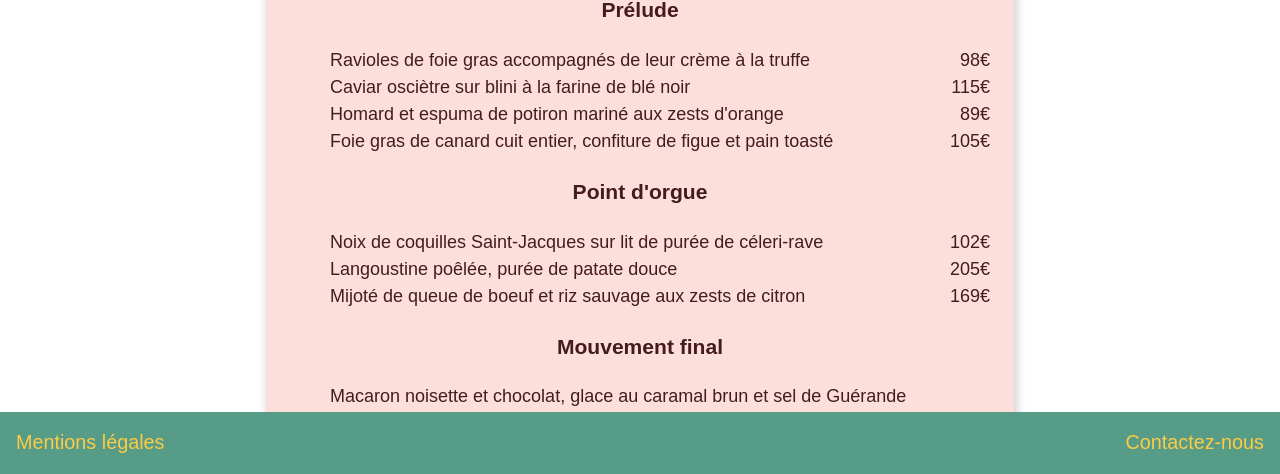
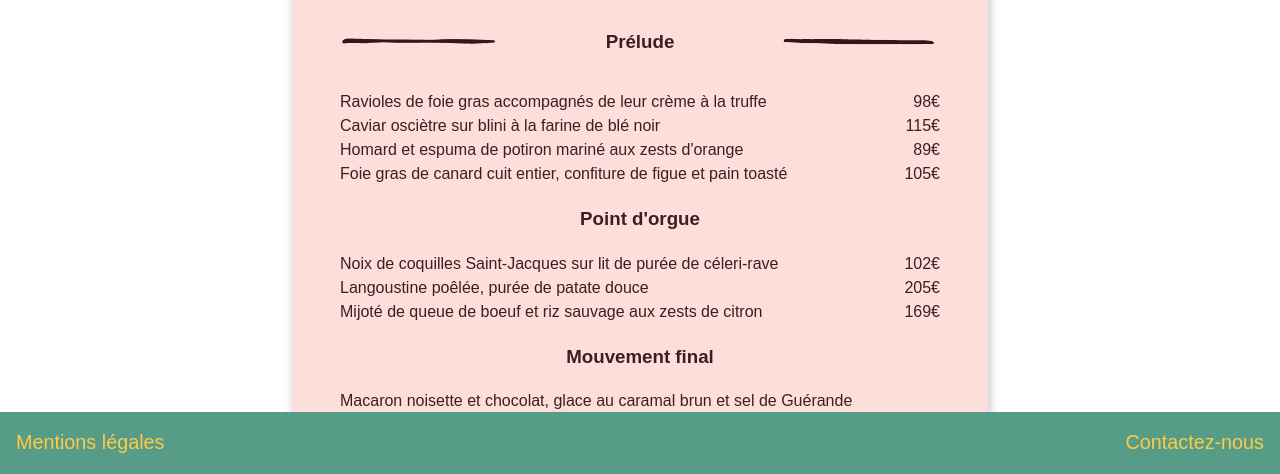
Before and after one commit to Math657/P3, a website: page menupage1.html in a window 1280 px wide. Shown: the part 324-798 px from the top of the page. Drawn offline with Linux system fonts and the light colour scheme.

Commit message:
menu avancé

```diff
--- a/menupage1.html
+++ b/menupage1.html
@@ -18,7 +18,7 @@
             <i class="fas fa-music"></i>
             <H2>La note enchantée</H2>
 
-            <h3>Prélude</h3>
+            <div class="titre_trait"><img src="./images/traithg.PNG" alt="ligne" class="traitg"/><h3>Prélude</h3><img src="./images/traithd.PNG" alt="ligne" class="traitd"/></div>
                 <ul>
                     <li>Ravioles de foie gras accompagnés de leur crème à la truffe<span class="prix">98€</span></li>
                     <li>Caviar osciètre sur blini à la farine de blé noir<span class="prix">115€</span></li>
--- a/sass/menupage1.scss
+++ b/sass/menupage1.scss
@@ -10,11 +10,11 @@ html {
     background-color:#FCDFDB;
     color: #441B20;
     margin: 3rem auto 4rem auto;
-    padding: 1.5rem;
+    padding: 3rem;
     width: 80%;
-    max-width: 700px;
+    max-width: 600px;
     min-height: 70%;
-    font-size: 18px;
+    font-size: 16px;
     line-height: 1.5;
     box-shadow: 2px 2px 10px rgb(201, 200, 200);
         ul {
@@ -25,6 +25,7 @@ html {
         }
         ul {
             text-align: left;
+            padding: 0;
         }
         .fa-music {
             display: block;
@@ -32,6 +33,7 @@ html {
             margin-right: auto;
             height: 3rem;
             width: auto;
+            color: #C06E68;
         }
         .prix {
             float: right;
@@ -45,3 +47,12 @@ html {
                 }
         }
 }
+
+.titre_trait {
+    display: flex;
+    justify-content: space-between;
+        img {
+            max-width: 10rem;
+            align-self: center;
+        }
+}
```
Also changed, not shown: css/style.css, images/traitbd.PNG (added), images/traitbg.PNG (added), images/traithd.PNG (added), images/traithg.PNG (added), images/traitmd.PNG (added), images/traitmg.PNG (added), 1 other file.
